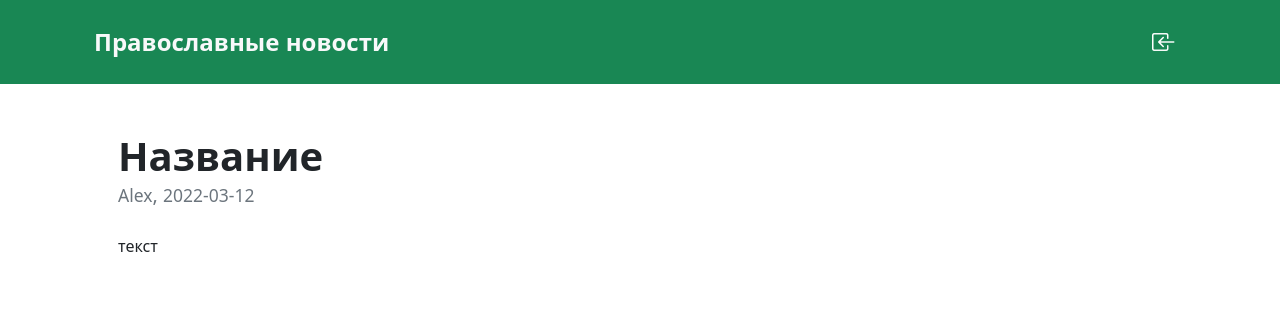
After one commit to BorisPlaton/forum_flask_app, a Flask app: page /post/1 in a window 1280 px wide. The commit adds this page. Shown: the top 321 px of the page. Run offline with Flask 2, Linux system fonts and the light colour scheme; data comes from the database, SQL or seed files in the repository; both versions use the stored data as it was after the commit; some libraries are stand-ins or nearby versions.

Commit message:
post page

```diff
--- a/app.py
+++ b/app.py
@@ -131,6 +131,12 @@ def write_post():
     return render_template("wrote_post.html", loged=True, user=current_user, form=article_form)
 
 
+@app.route("/post/<num>", methods=["GET", "POST"])
+def post(num):
+    return render_template("post.html", loged=current_user.is_authenticated,
+                           cur_post=Post.query.filter_by(id=num).first())
+
+
 @app.route("/login", methods=["POST", "GET"])
 def login():
     """
--- a/templates/_macro.html
+++ b/templates/_macro.html
@@ -27,7 +27,7 @@
 {% endmacro %}
 
 {% macro news(post_info) %}
-<a href="#" class="text-decoration-none">
+<a href="{{ url_for('post', num=post_info.id) }}" class="text-decoration-none">
 	<div class='d-flex flex-column p-3 rounded mb-4 shadow-sm news'>
 
 		<div class='d-flex flex-column mb-3'>
--- /dev/null
+++ b/templates/post.html
@@ -0,0 +1,28 @@
+{% extends 'base.html' %}
+
+{% block title %} {{ cur_post.title }} {% endblock %}
+
+{% block content %}
+
+<div class="container p-5">
+    <div class="row">
+
+        <!-- TITLE -->
+        <div class="col-12">
+            <h1 class="fw-bold m-0">{{ cur_post.title}}</h1>
+            <div class="text-secondary lead">
+                <small>{{ cur_post.author.username }}</small>,
+                <small>{{ cur_post.date_post.strftime('%Y-%m-%d') }}</small>
+            </div>
+        </div>
+
+        <div class="col-12">
+            <p class='fw-light' style="white-space: pre-line;">
+                {{ cur_post.content }}
+            </p>
+        </div>
+
+    </div>
+</div>
+
+{% endblock %}
```
Also changed, not shown: forum.db.
